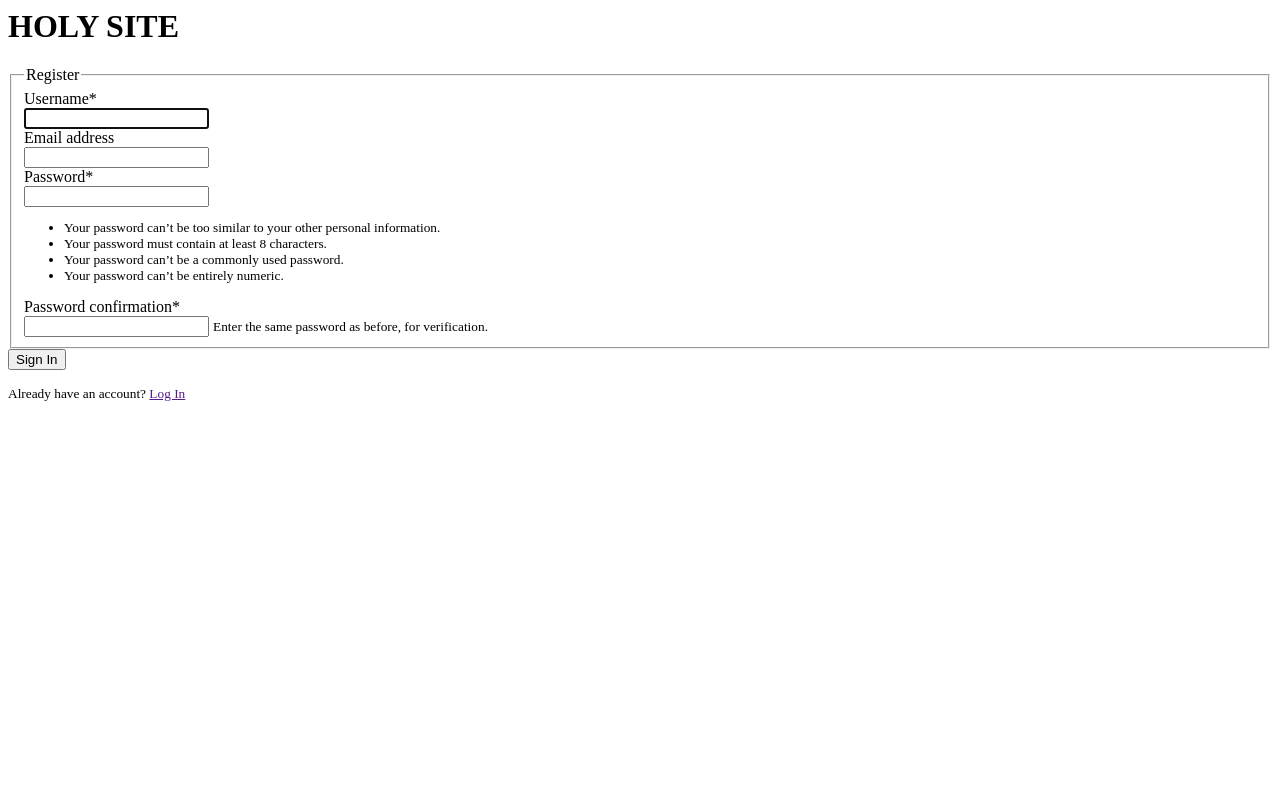
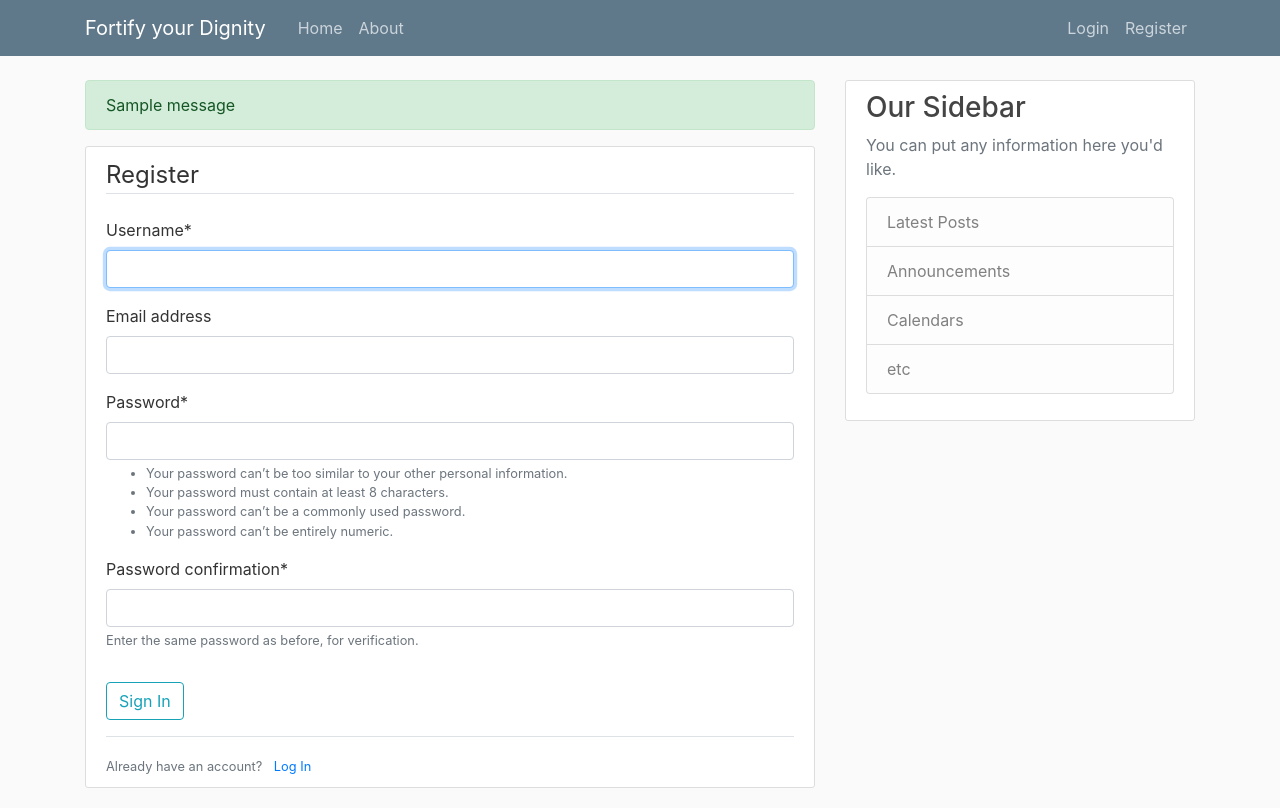
Before and after one commit to e-Odinson226/NNDjangoTutorial, a Django app: page /producer/register/ in a window 1280 px wide. Before the commit the page ends 401 px from the top, so only its background shows below. Run offline with Django 3.2, Linux system fonts and the light colour scheme; tables that the repository leaves empty hold one stand-in row (values such as "Sample post"); one stand-in notice (Sample message) is shown; parts of the project's set-up code (start-up, migrations or seed data) failed here and were passed over; some libraries are stand-ins or nearby versions.

Commit message:
Copy [home.html & base.html] from another project.

```diff
--- a/LrnDjango/templates/base.html
+++ b/LrnDjango/templates/base.html
@@ -1,13 +1,82 @@
-<html>
-  <head>
-    <title>
-        {% block title %}
-        {% endblock %}
-    </title>
-  </head>
-  <body>
-    <h1>HOLY SITE</h1>
-    {% block content %}
-    {% endblock %}
-  </body>
+{% load static %}
+<!DOCTYPE html>
+<html lang="en">
+<head>
+    <!-- Required meta tags -->
+    <meta charset="utf-8">
+    <meta name="viewport" content="width=device-width, initial-scale=1, shrink-to-fit=no">
+
+    <!-- Bootstrap CSS -->
+    <link rel="stylesheet" href="https://maxcdn.bootstrapcdn.com/bootstrap/4.0.0/css/bootstrap.min.css" integrity="sha384-Gn5384xqQ1aoWXA+058RXPxPg6fy4IWvTNh0E263XmFcJlSAwiGgFAW/dAiS6JXm" crossorigin="anonymous">
+    <link rel="stylesheet" type="text/css" href="{% static 'main.css'%}">
+
+    <meta charset="UTF-8">
+    <meta http-equiv="X-UA-Compatible" content="IE=edge">
+    <meta name="viewport" content="width=device-width, initial-scale=1.0">
+    {% if title %}
+        <title>{{ title }}</title>
+    {% else %}
+        <title>Mr.Gun guy</title>
+    {% endif %}
+</head>
+<body>
+    <header class="site-header">
+        <nav class="navbar navbar-expand-md navbar-dark bg-steel fixed-top">
+          <div class="container">
+            <a class="navbar-brand mr-4" href="/">Fortify your Dignity</a>
+            <button class="navbar-toggler" type="button" data-toggle="collapse" data-target="#navbarToggle" aria-controls="navbarToggle" aria-expanded="false" aria-label="Toggle navigation">
+            <span class="navbar-toggler-icon"></span>
+            </button>
+            <div class="collapse navbar-collapse" id="navbarToggle">
+              <div class="navbar-nav mr-auto">
+                <a class="nav-item nav-link" href="">Home</a>
+                <a class="nav-item nav-link" href="">About</a>
+              </div>
+              <!-- Navbar Right Side -->
+              <div class="navbar-nav">
+                {% if user.is_authenticated %}
+                  <a class="nav-item nav-link" href="">New Post</a>
+                  <a class="nav-item nav-link" href="">Profile</a>
+                  <a class="nav-item nav-link" href="">Logout</a>
+                {% else %}
+                  <a class="nav-item nav-link" href="">Login</a>
+                  <a class="nav-item nav-link" href="{% url 'register' %}">Register</a>
+                {% endif %}
+              </div>
+            </div>
+          </div>
+        </nav>
+    </header>
+    <main role="main" class="container">
+        <div class="row">
+          <div class="col-md-8">
+            {% if messages %}
+              {% for message in messages %}
+                <div class="alert alert-{{ message.tags }}">
+                  {{ message }}
+                </div>
+              {% endfor %}
+            {% endif %}
+            {% block content %}{% endblock %}
+          </div>
+          <div class="col-md-4">
+            <div class="content-section">
+              <h3>Our Sidebar</h3>
+              <p class='text-muted'>You can put any information here you'd like.
+                <ul class="list-group">
+                  <li class="list-group-item list-group-item-light">Latest Posts</li>
+                  <li class="list-group-item list-group-item-light">Announcements</li>
+                  <li class="list-group-item list-group-item-light">Calendars</li>
+                  <li class="list-group-item list-group-item-light">etc</li>
+                </ul>
+              </p>
+            </div>
+          </div>
+        </div>
+    </main>
+
+    <script src="https://code.jquery.com/jquery-3.2.1.slim.min.js" integrity="sha384-KJ3o2DKtIkvYIK3UENzmM7KCkRr/rE9/Qpg6aAZGJwFDMVNA/GpGFF93hXpG5KkN" crossorigin="anonymous"></script>
+    <script src="https://cdnjs.cloudflare.com/ajax/libs/popper.js/1.12.9/umd/popper.min.js" integrity="sha384-ApNbgh9B+Y1QKtv3Rn7W3mgPxhU9K/ScQsAP7hUibX39j7fakFPskvXusvfa0b4Q" crossorigin="anonymous"></script>
+    <script src="https://maxcdn.bootstrapcdn.com/bootstrap/4.0.0/js/bootstrap.min.js" integrity="sha384-JZR6Spejh4U02d8jOt6vLEHfe/JQGiRRSQQxSfFWpi1MquVdAyjUar5+76PVCmYl" crossorigin="anonymous"></script>
+</body>
 </html>
```
Also changed, not shown: LrnDjango/templates/home.html (+38 -4 lines).
